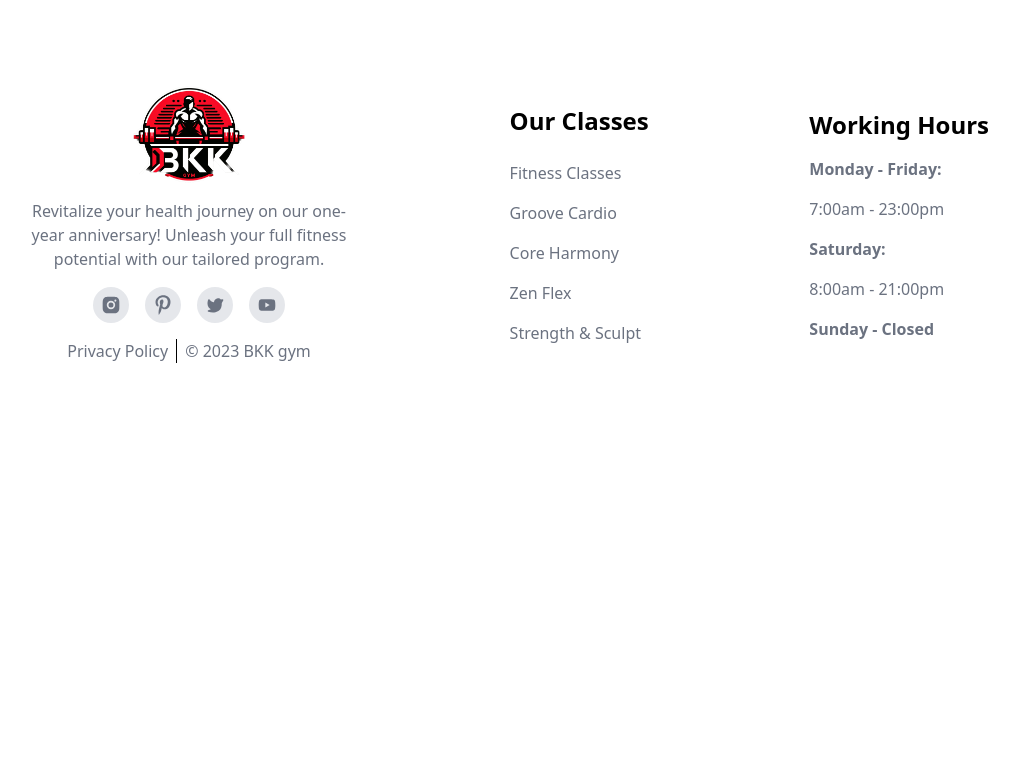
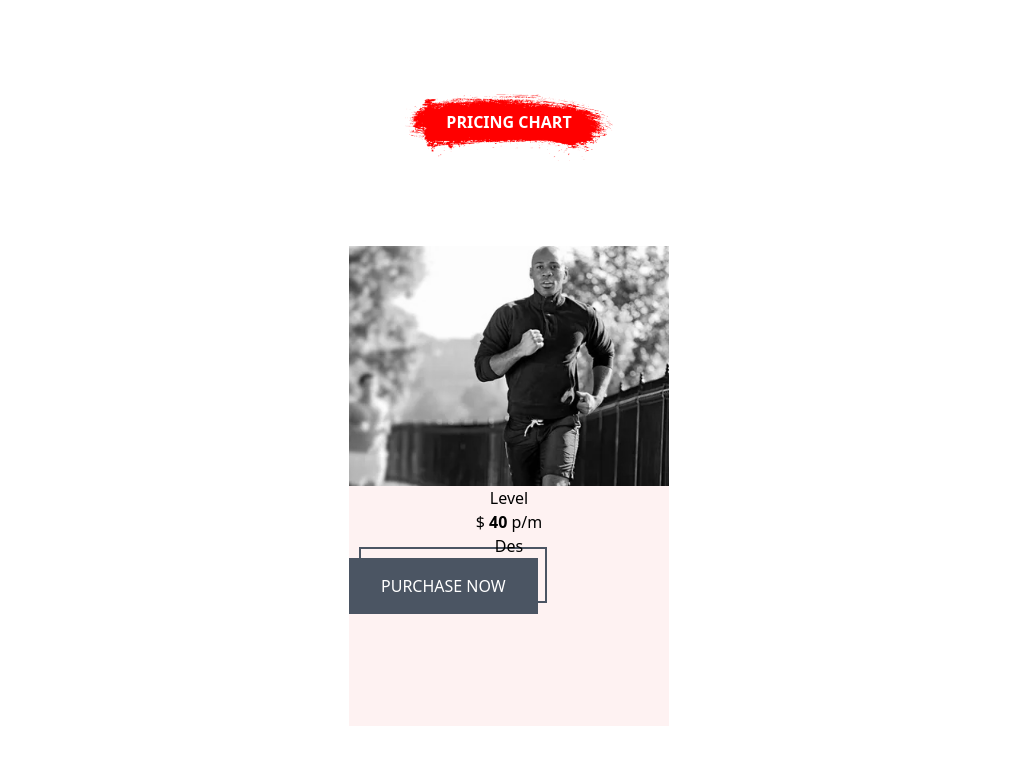
Before and after one commit to OnigiriKing/new-project, a React (Create React App) app: page / in a window 1280 px wide. Shown: the part 5499-6260 px from the top of the page, without its empty margins (131-1150 px from the left). Before the commit the page ends 5926 px from the top, so only its background shows below. Built offline with nearby package versions, Linux system fonts and the light colour scheme.

Commit message:
Chart style update

```diff
--- a/src/components/homeComp/Home.Chart/Chart.Course.jsx
+++ b/src/components/homeComp/Home.Chart/Chart.Course.jsx
@@ -7,11 +7,10 @@ export function Course({ img, Level, price, des }) {
       <img
         src={img}
         class=" class-item
-            bg-bg-class-4 group-hover:scale-[1] group-hover:grayscale-[0]"
+            bg-bg-class-4 group-hover:grayscale-[0]"
       ></img>
       <h3>{Level}</h3>
       <div>
-        {" "}
         $ <b>{price}</b> p/m
       </div>
       <div class="class-item-text">
--- a/src/components/homeComp/Home.Chart/Chart.jsx
+++ b/src/components/homeComp/Home.Chart/Chart.jsx
@@ -1,4 +1,6 @@
+import { Link } from "react-router-dom";
 import redBrush from "../img/redBrush.png";
+import test from "./img/Jogging.jpg"
 
 export default function Chart() {
   return (
@@ -10,8 +12,25 @@ export default function Chart() {
         </div>
         <h3></h3>
         <p></p>
-        <div class="flex items-center">
-            <div></div>
+        {/* Price */}
+        <div class="flex items-center bg-red-50">
+          <div class="flex flex-col group relative w-[20rem] h-[30rem] z-[1]">
+            <img
+              src={test}
+              class=" grayscale-[1] duration-[.4s]
+            bg-bg-class-4 group-hover:grayscale-[0]"
+            ></img>
+            <div class="flex flex-col w-full h-full">
+              <h3>Level</h3>
+              <div>
+                $ <b>40</b> p/m
+              </div>
+              <div class="">
+                <p>Des</p>
+              </div>
+              <Link class="button-class absolute bottom-0">PURCHASE NOW</Link>
+            </div>
+          </div>
         </div>
       </div>
     </div>
--- a/src/components/homeComp/Home.jsx
+++ b/src/components/homeComp/Home.jsx
@@ -5,6 +5,7 @@ import ChooseUs from "./Home.ChooseUs/ChooseUs";
 import Trainers from "./Home.Trainers/Trainers";
 import Testimonials from "./Home.Testimonials/Testimonials";
 import Calculator from "./Home.Calculator/Calculator";
+import Chart from "./Home.Chart/Chart";
 
 export default function Home() {
   return (
@@ -16,6 +17,7 @@ export default function Home() {
       <Trainers />
       <Testimonials />
       <Calculator />
+      <Chart />
     </div>
   );
 }
```
Also changed, not shown: src/components/homeComp/Home.Chart/img/Jogging.jpg (added), src/dist/style.css.
